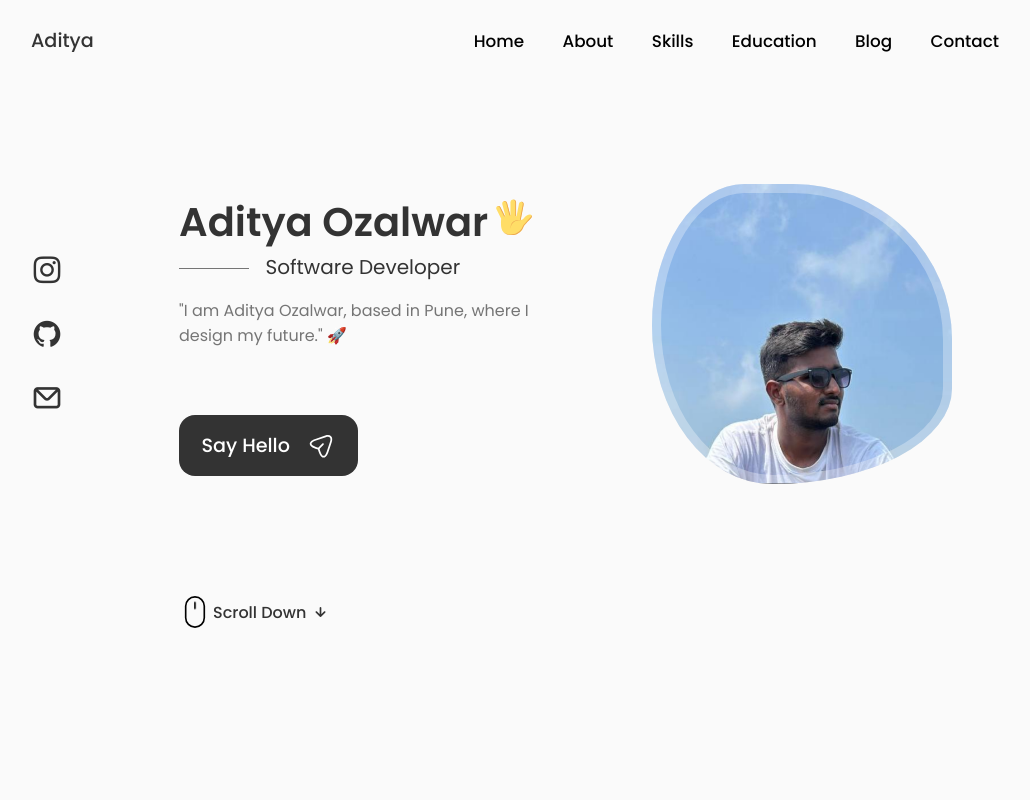
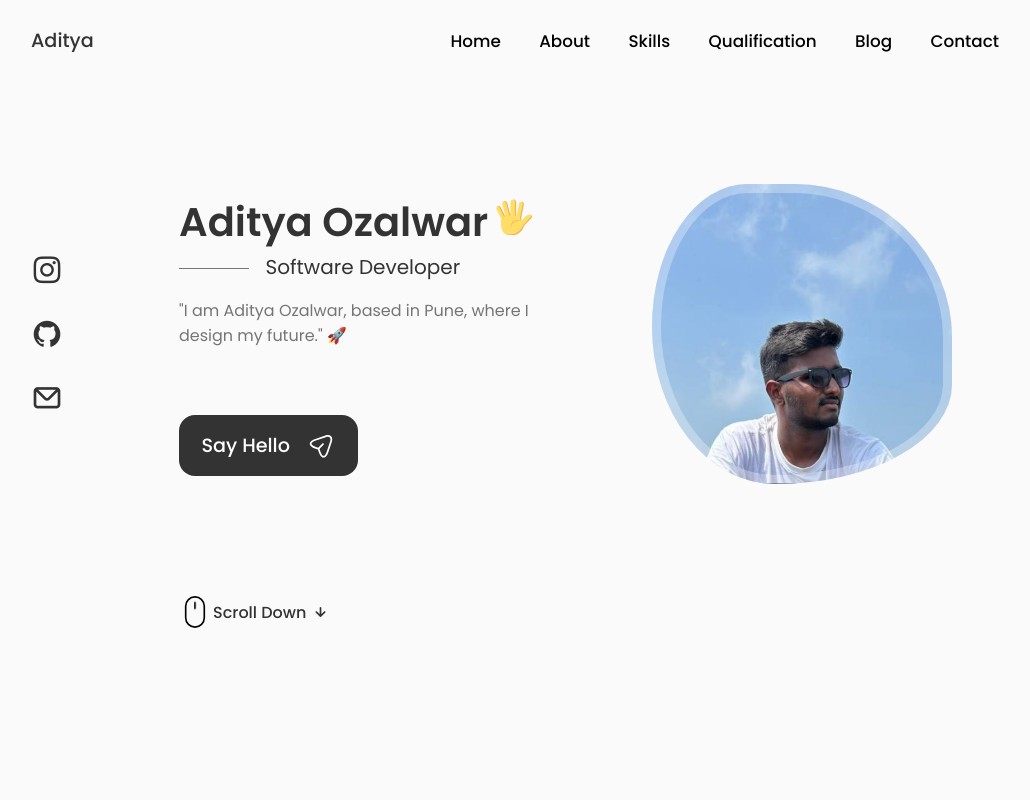
Before and after one commit to ozalwaraditya/aditya-s-portfolio, a React (Vite) app: page / in a window 1280 px wide. Shown: the top 800 px of the page, without its empty margins (125-1155 px from the left). Built offline with nearby package versions, Linux system fonts and the light colour scheme.

Commit message:
Added Education and Experience section

```diff
--- a/src/App.jsx
+++ b/src/App.jsx
@@ -2,7 +2,8 @@ import './App.css'
 import Header from "./components/Header"
 import About from './pages/About'
 import Home from './pages/Home'
-import Skiils from './pages/Skills'
+import Qualification from './pages/Qualification'
+import Skills from './pages/Skills'
 
 const App = () => {
   return (
@@ -12,7 +13,8 @@ const App = () => {
       <main className='main'>
         <Home/>
         <About/>
-        <Skiils/>
+        <Skills/>
+        <Qualification/>
       </main>
     </>
   )
--- a/src/components/Header.jsx
+++ b/src/components/Header.jsx
@@ -31,8 +31,8 @@ const Header = () => {
             </li>
 
             <li className='nav__item'>
-              <a href="#education" className='nav__link'>
-                <i className='uil uil-briefcase-alt nav__icon'></i> Education
+              <a href="#qualification" className='nav__link'>
+                <i className='uil uil-briefcase-alt nav__icon'></i> Qualification
               </a>
             </li>
 
--- /dev/null
+++ b/src/components/style/Qualification.css
@@ -0,0 +1,112 @@
+.qualification__container{
+    max-width: 768px;
+}
+
+.qualification__tabs{
+    display: flex;
+    justify-content: center;
+    margin-bottom: var(--mb-2);
+}
+
+.qualification__button{
+    font-size: var(--h3-font-size);
+    font-weight: var(--font-medium);
+    color: var(--title-color);
+    margin: 0 var(--mb-1);
+    cursor: pointer;
+}
+
+.qualification__button:hover{
+    color: var(--title-color-dark);
+}
+
+.qualification__active{
+    color: var(--title-color-dark);
+}
+
+.qualification__sections{
+    display: grid;
+    grid-template-columns: 0.5fr;
+    justify-content: center;
+}
+
+
+.qualification__content{
+    display: none;;
+}
+
+.qualification__content-active{
+    display: block;
+}
+
+.qualification__data{
+    display: grid;
+    grid-template-columns: 1fr max-content 1fr;
+    column-gap: 1.5rem;
+}
+
+
+.qualification__title {
+    font-size : var(--normal-font-size);
+    font-weight: var(--font-medium);
+}
+
+.qualification__subtitle{
+    display: inline-block;
+    font-size: var(--small-font-size);
+    margin-bottom: var(--mb-1);
+}
+
+.qualification__calendar{
+    font-size: var(--small-font-size);
+}
+
+.qualification__rounder{
+    display: inline-block;
+    width: 13px;
+    height: 13px;
+    background-color: var(--text-color);
+    border-radius: 50%;
+}
+
+.qualification__line{
+    display: block;
+    width: 1px;
+    height: 100%;
+    background-color: var(--text-color);
+    transform: translate(6px, -6px);
+}
+
+
+
+/*=============== BREAKPOINTS ===============*/
+
+/* Large Devices (Tablets & Small Laptops) */
+@media screen and (max-width: 992px) {
+    .qualification__container{
+        margin-left: var(--mb-1-5);
+        margin-right: var(--mb-1-5);
+    }
+}
+
+
+
+/* Small Devices (Mobile Phones) */
+@media screen and (max-width: 576px) {
+
+    .qualification__sections{
+        grid-template-columns: initial;
+    }
+
+    .qualification__button{
+        margin: 0 var(--mb-0-75);
+    }
+
+}
+
+/* Extra Small Devices (Very Small Screens) */
+@media screen and (max-width: 350px) {
+    .qualification__data{
+        gap: 0.5rem;
+    }
+}
--- /dev/null
+++ b/src/pages/Qualification.jsx
@@ -0,0 +1,131 @@
+import { useState } from "react";
+import "../components/style/Qualification.css";
+
+const Qualification = () => {
+  const [toggleState, setToggleState] = useState(1);
+
+  const toggleTab = (index) => {
+    setToggleState(index);
+  };
+
+  return (
+    <section className="qualification section" id="qualification">
+      <h2 className="section__title">Qualification</h2>
+      <span className="section__subtitle">My Personal Journey</span>
+
+      <div className="qualification__container container">
+        {/* Tabs */}
+        <div className="qualification__tabs">
+          <div
+            className={`qualification__button button--flex ${
+              toggleState === 1 ? "qualification__active" : ""
+            }`}
+            onClick={() => toggleTab(1)}
+          >
+            <i className="uil uil-graduation-cap qualification__cap"></i> Education
+          </div>
+
+          <div
+            className={`qualification__button button--flex ${
+              toggleState === 2 ? "qualification__active" : ""
+            }`}
+            onClick={() => toggleTab(2)}
+          >
+            <i className="uil uil-briefcase-alt qualification__icon"></i> Experience
+          </div>
+        </div>
+
+        {/* Sections */}
+        <div className="qualification__sections">
+          {/* Education Section (Aligned & Ordered) */}
+          <div
+            className={`qualification__content ${
+              toggleState === 1 ? "qualification__content-active" : ""
+            }`}
+          >
+            <div className="qualification__data">
+              <div>
+                <h3 className="qualification__title">Basic Education</h3>
+                <span className="qualification__subtitle">RHV English Medium - Jalna</span>
+                <div className="qualification__calender">
+                  <i className="uil uil-calendar-alt"></i> 2005 - 2019
+                </div>
+              </div>
+              <div>
+                <span className="qualification__rounder"></span>
+                <span className="qualification__line"></span>
+              </div>
+            </div>
+
+            <div className="qualification__data">
+              <div></div>
+              <div>
+                <span className="qualification__rounder"></span>
+                <span className="qualification__line"></span>
+              </div>
+              <div>
+                <h3 className="qualification__title">Higher Education</h3>
+                <span className="qualification__subtitle">NSR Impluse</span>
+                <div className="qualification__calender">
+                  <i className="uil uil-calendar-alt"></i> 2019 - 2021
+                </div>
+              </div>
+            </div>
+
+            <div className="qualification__data">
+              <div>
+                <h3 className="qualification__title">B.Tech</h3>
+                <span className="qualification__subtitle">MITAOE - Pune</span>
+                <div className="qualification__calender">
+                  <i className="uil uil-calendar-alt"></i> 2021 - 2025
+                </div>
+              </div>
+              <div>
+                <span className="qualification__rounder"></span>
+                <span className="qualification__line"></span>
+              </div>
+            </div>
+          </div>
+
+          {/* Experience Section (Aligned & Ordered) */}
+          <div
+            className={`qualification__content ${
+              toggleState === 2 ? "qualification__content-active" : ""
+            }`}
+          >
+            <div className="qualification__data">
+              <div>
+                <h3 className="qualification__title">Technical Intern</h3>
+                <span className="qualification__subtitle">Charge Eazy</span>
+                <div className="qualification__calender">
+                  <i className="uil uil-calendar-alt"></i> Jun - July
+                </div>
+              </div>
+              <div>
+                <span className="qualification__rounder"></span>
+                <span className="qualification__line"></span>
+              </div>
+            </div>
+
+            <div className="qualification__data">
+              <div></div>
+              <div>
+                <span className="qualification__rounder"></span>
+                <span className="qualification__line"></span>
+              </div>
+              <div>
+                <h3 className="qualification__title">Robotics</h3>
+                <span className="qualification__subtitle">Personal</span>
+                <div className="qualification__calender">
+                  <i className="uil uil-calendar-alt"></i> 2022 - Personal
+                </div>
+              </div>
+            </div>
+          </div>
+        </div>
+      </div>
+    </section>
+  );
+};
+
+export default Qualification;
```
